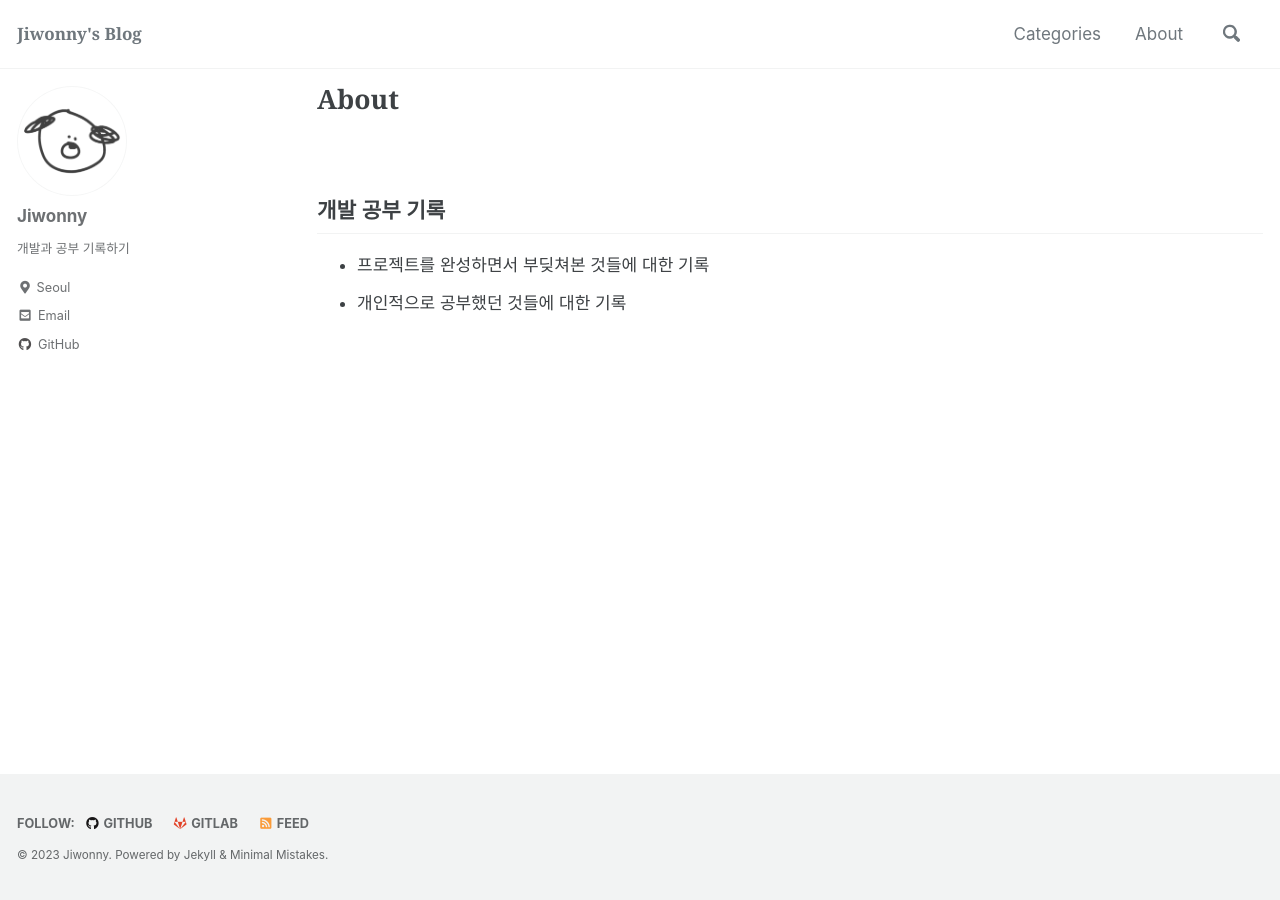
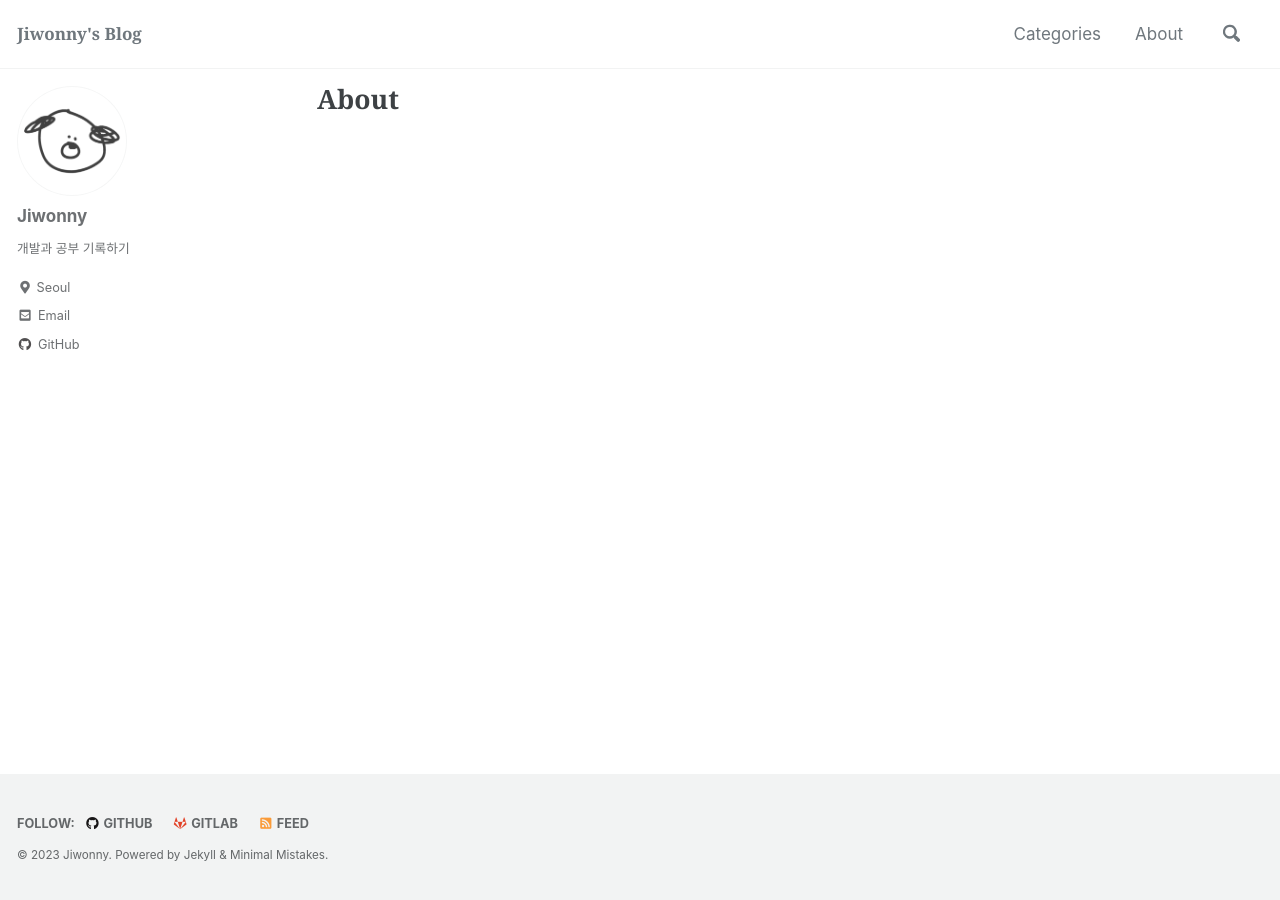
Before and after one commit to jiwonny/jiwonny.github.io, a Jekyll site: the page built from _pages/about.md, in a window 1280 px wide. Built offline with Jekyll 4.4.1, drawn with Linux system fonts in a browser that asks for light colours; cached includes are drawn as plain includes.

Commit message:
Update about.md

```diff
--- a/_pages/about.md
+++ b/_pages/about.md
@@ -4,7 +4,3 @@ title: About
 classes: wide
 ---
 <br>
-
-## 개발 공부 기록
-- 프로젝트를 완성하면서 부딪쳐본 것들에 대한 기록
-- 개인적으로 공부했던 것들에 대한 기록
```
